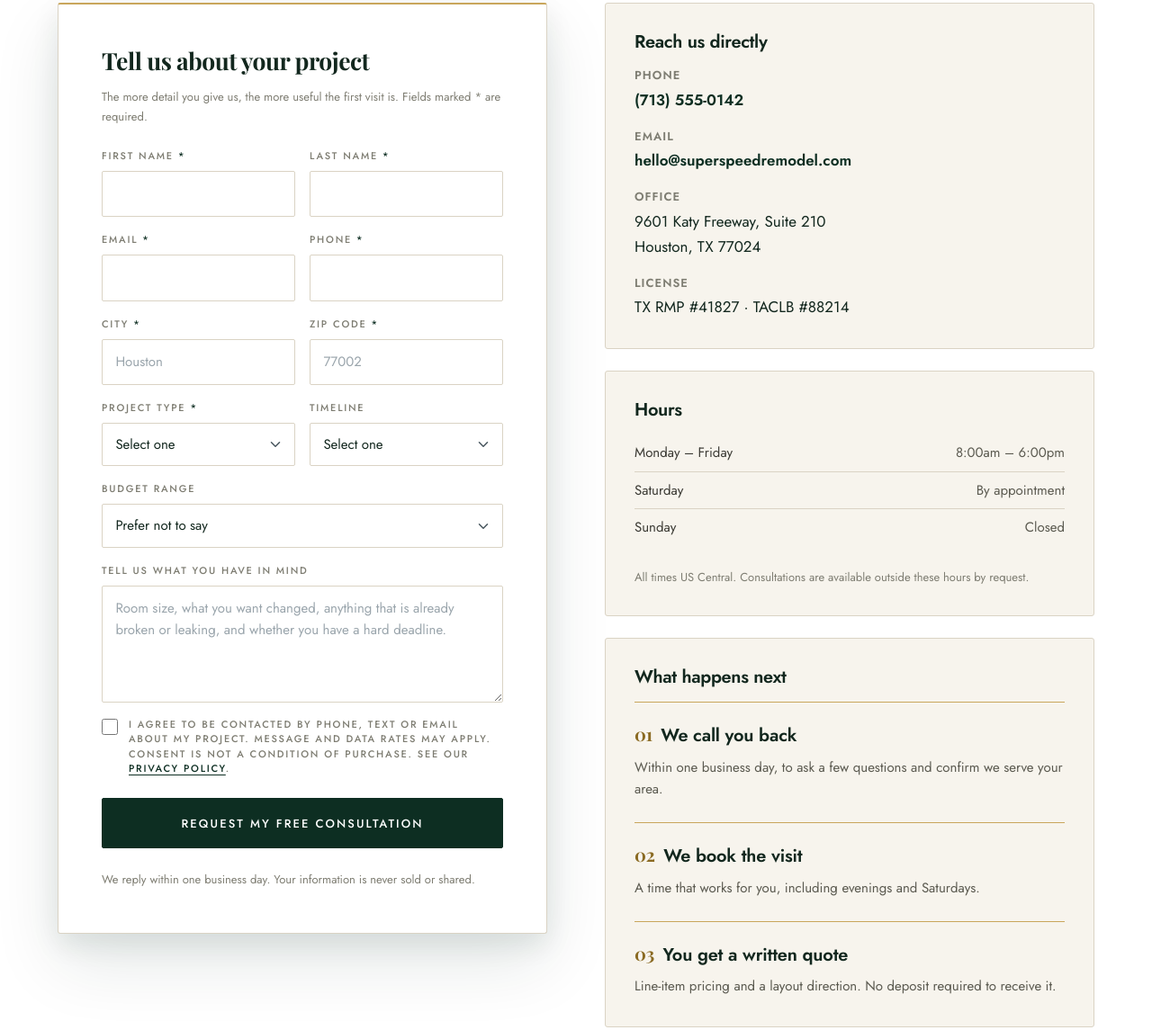
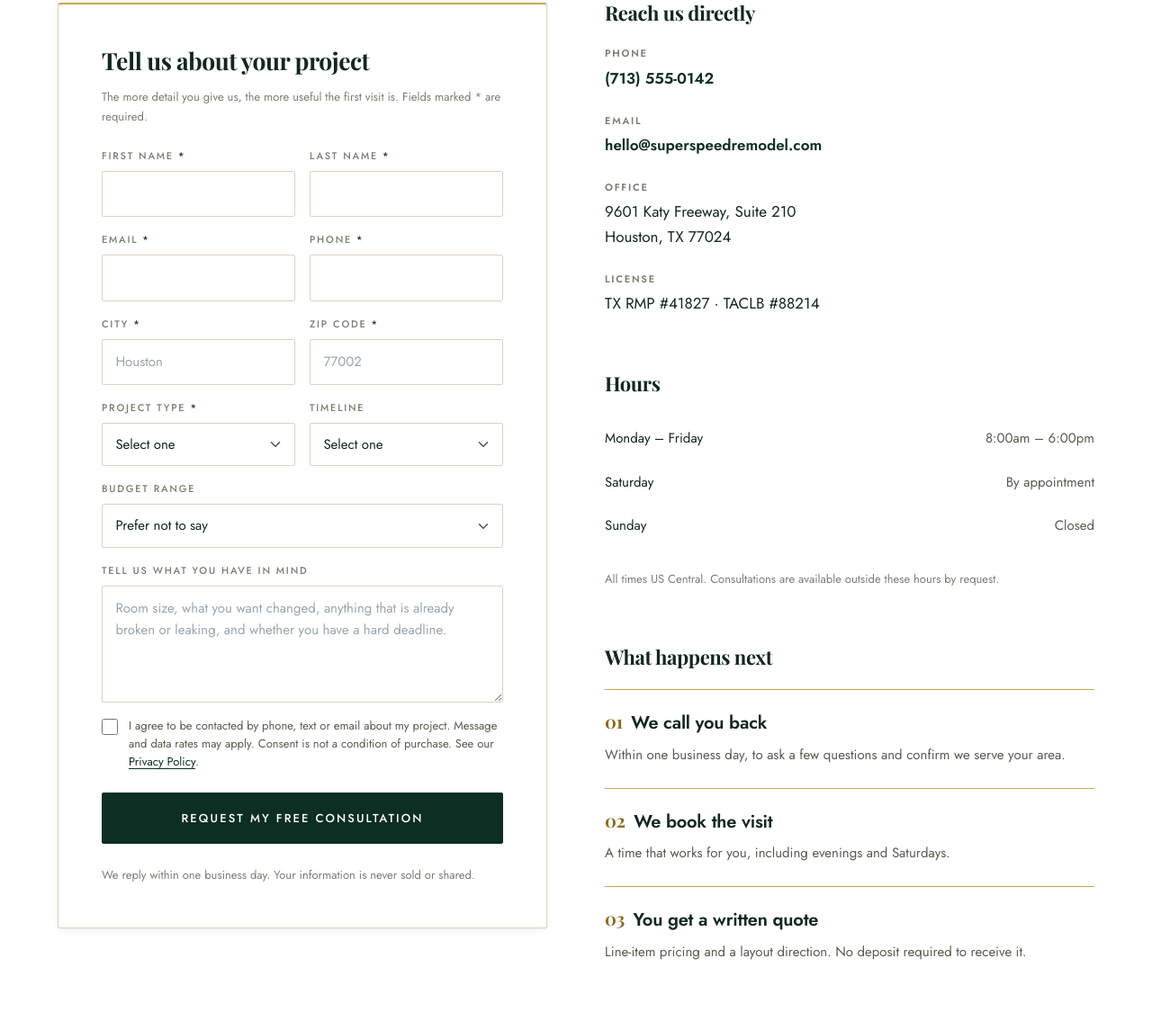
Before and after one commit to FelipeFarm/Super-Speed, a plain HTML site: page contact.html in a window 1280 px wide. Shown: the part 776-1921 px from the top of the page at 90% size. Drawn offline with nearby package versions, Linux system fonts and the light colour scheme.

Commit message:
Add files via upload

```diff
--- a/assets/css/styles.css
+++ b/assets/css/styles.css
@@ -819,22 +819,29 @@ td strong { color: var(--ink); }
 .notice strong { color: #4E3D12; }
 
 /* Info card (contact details) */
+/* open blocks, no boxes - separated by space alone */
 .infocard {
-  background: var(--cream);
-  border: 1px solid var(--line);
-  border-radius: var(--radius-lg);
-  padding: var(--sp-6);
+  background: none;
+  border: 0;
+  border-radius: 0;
+  padding: 0;
 }
-.infocard + .infocard { margin-top: var(--sp-5); }
-.infocard h3 { font-size: var(--fs-lg); font-family: var(--font-ui); font-weight: 700; }
-.infolist { list-style: none; margin: 0; padding: 0; display: grid; gap: var(--sp-4); }
+.infocard + .infocard { margin-top: var(--sp-8); }
+.infocard h3 {
+  font-family: var(--font-display);
+  font-size: 1.375rem;
+  font-weight: 700;
+  color: var(--ink);
+  margin-bottom: var(--sp-5);
+}
+.infolist { list-style: none; margin: 0; padding: 0; display: grid; gap: var(--sp-5); }
 .infolist dt, .infolist__label {
-  font-size: var(--fs-xs);
-  font-weight: 700;
-  letter-spacing: .08em;
+  font-size: 0.6875rem;
+  font-weight: 600;
+  letter-spacing: .16em;
   text-transform: uppercase;
   color: var(--slate-2);
-  margin-bottom: 2px;
+  margin-bottom: var(--sp-1);
 }
 .infolist__value { font-size: var(--fs-base); color: var(--ink); }
 .infolist a { text-decoration: none; font-weight: 600; }
@@ -844,10 +851,9 @@ td strong { color: var(--ink); }
   display: flex;
   justify-content: space-between;
   gap: var(--sp-4);
-  padding-block: var(--sp-2);
-  border-bottom: 1px solid var(--line);
+  padding-block: var(--sp-3);
 }
-.hours li:last-child { border-bottom: 0; }
+.hours li span:first-child { color: var(--ink); }
 .hours span:last-child { color: var(--slate); }
 
 /* Map placeholder */
@@ -856,11 +862,9 @@ td strong { color: var(--ink); }
   display: grid;
   place-items: center;
   text-align: center;
-  padding: var(--sp-5);
-  border: 2px dashed var(--line);
+  padding: var(--sp-6);
   border-radius: var(--radius-lg);
-  background:
-    repeating-linear-gradient(45deg, var(--cream) 0 12px, var(--cream-2) 12px 24px);
+  background: var(--cream-2);
   color: var(--slate);
   font-size: var(--fs-sm);
 }
@@ -1095,12 +1099,17 @@ input:focus, select:focus, textarea:focus {
 .form-grid { display: grid; grid-template-columns: 1fr 1fr; gap: var(--sp-4); }
 .form-grid .field--full { grid-column: 1 / -1; }
 
+/* the consent label sits inside .field, so undo the uppercase label styling */
+.field label.consent,
 .consent {
   display: flex;
   align-items: flex-start;
   gap: var(--sp-3);
   font-size: var(--fs-xs);
-  line-height: 1.5;
+  font-weight: 400;
+  letter-spacing: normal;
+  text-transform: none;
+  line-height: 1.55;
   color: var(--slate);
 }
 .consent input[type="checkbox"] {
@@ -1129,7 +1138,7 @@ input:focus, select:focus, textarea:focus {
   border: 1px solid var(--line);
   border-top: 2px solid var(--gold);
   border-radius: var(--radius-lg);
-  box-shadow: var(--shadow-lg);
+  box-shadow: var(--shadow-sm);
   padding: var(--sp-7);
 }
 
```
